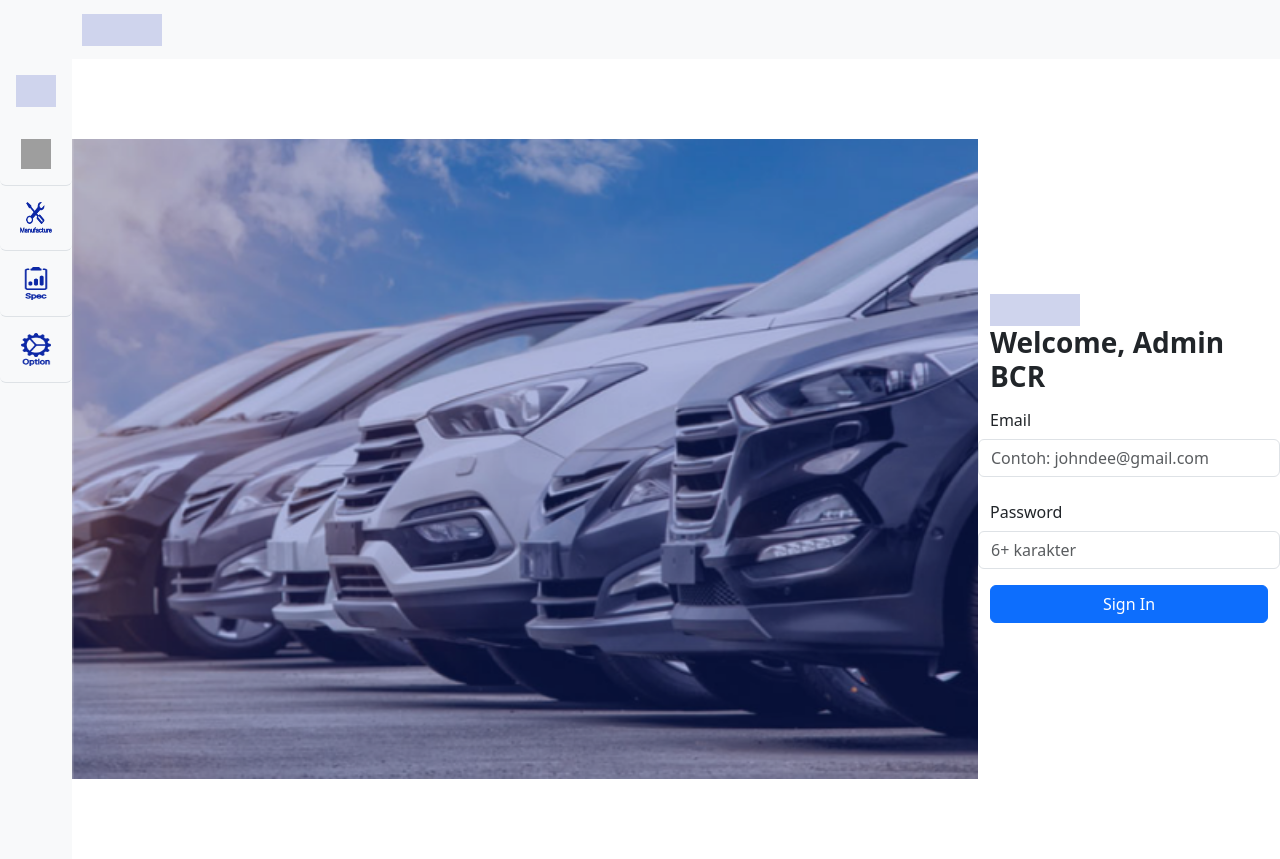
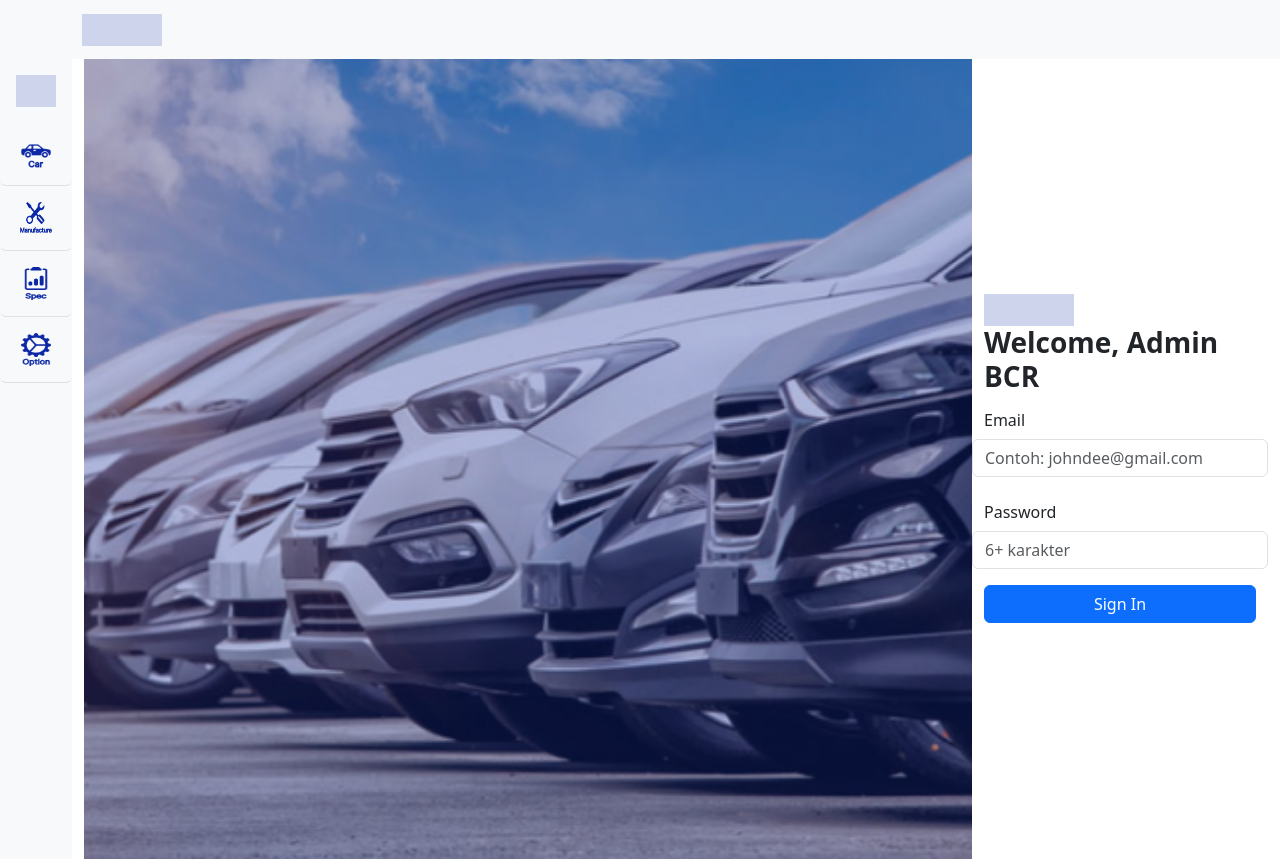
Before and after one commit to fariqmanaf/km7-fsw1-ch6-team1-bcr, a React (Vite) app in the folder student-app/: page /login in a window 1280 px wide. Built offline with nearby package versions, Linux system fonts and the light colour scheme; grey boxes are pictures that could not be loaded.

Commit message:
feature: create_nav_login.2

```diff
--- a/student-app/src/routes/index.lazy.jsx
+++ b/student-app/src/routes/index.lazy.jsx
@@ -1,62 +1,10 @@
-import { createLazyFileRoute, useNavigate } from "@tanstack/react-router";
-import { useEffect, useState } from "react";
-import { useSelector } from "react-redux";
-import Row from "react-bootstrap/Row";
-import Col from "react-bootstrap/Col";
-import SideNavigationBar from "../components/SideNav";
+import * as React from 'react'
+import { createLazyFileRoute } from '@tanstack/react-router'
 
-export const Route = createLazyFileRoute("/")({
-  component: Index,
-});
+export const Route = createLazyFileRoute('/')({
+  component: RouteComponent,
+})
 
-function Index() {
-  const { token } = useSelector((state) => state.auth);
-
-  const [students, setStudents] = useState([]);
-  const [isLoading, setIsLoading] = useState(false);
-  const navigate = useNavigate();
-
-  useEffect(() => {
-    const getStudentData = async () => {
-      setIsLoading(true);
-      const result = await getStudents();
-      if (result.success) {
-        setStudents(result.data);
-      }
-      setIsLoading(false);
-    };
-
-    if (token) {
-      getStudentData();
-    }
-    if (!token) {
-      navigate({ to: "/login" });
-    }
-  }, [token, navigate]);
-
-  if (isLoading) {
-    return (
-      <Row className="mt-4">
-        <h1>Loading...</h1>
-      </Row>
-    );
-  }
-
-  return (
-    <Row>
-      <Col>
-        <SideNavigationBar />
-      </Col>
-
-      <Col className="d-flex ">
-        {students.length === 0 ? (
-          <h1>Student data is not found!</h1>
-        ) : (
-          students.map((student) => (
-            <StudentItem student={student} key={student?.id} />
-          ))
-        )}
-      </Col>
-    </Row>
-  );
+function RouteComponent() {
+  return 'Hello /!'
 }
--- a/student-app/src/routes/login.lazy.jsx
+++ b/student-app/src/routes/login.lazy.jsx
@@ -32,19 +32,14 @@ function Login() {
     event.preventDefault();
 
     /* hit the login API */
-    // define the request body
     const body = {
       email,
       password,
     };
 
-    // hit the login API with the data
     const result = await login(body);
     if (result.success) {
-      // set token to global state
       dispatch(setToken(result.data.token));
-
-      // redirect to home
       navigate({ to: "/" });
       return;
     }
@@ -54,16 +49,21 @@ function Login() {
 
   return (
     <>
-      <Row className="vh-100">
+      <Row className="vh-100 m-0">
         <Col
           md={9}
           className="d-flex align-items-center justify-content-center p-0"
-          style={{ marginTop: "0", paddingTop: "0" }}
         >
           <img
             src="/src/assets/images/image2.png"
             alt="Pict"
-            style={{ width: "100%", height: "80%", margin: "0", padding: "0" }}
+            style={{
+              width: "100%",
+              height: "100vh", // Full viewport height
+              objectFit: "cover",
+              margin: 0,
+              padding: 0,
+            }}
           />
         </Col>
         <Col
```
Also changed, not shown: student-app/src/assets/images/Car.png (added).
